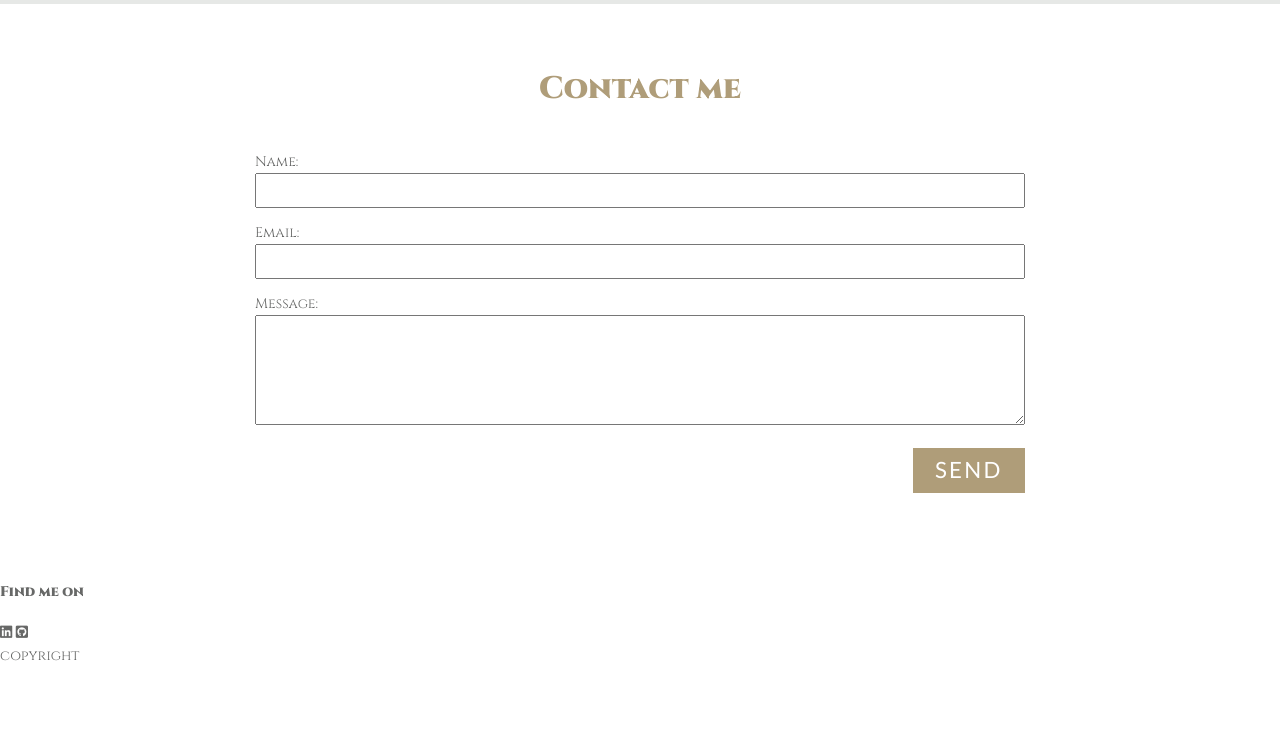
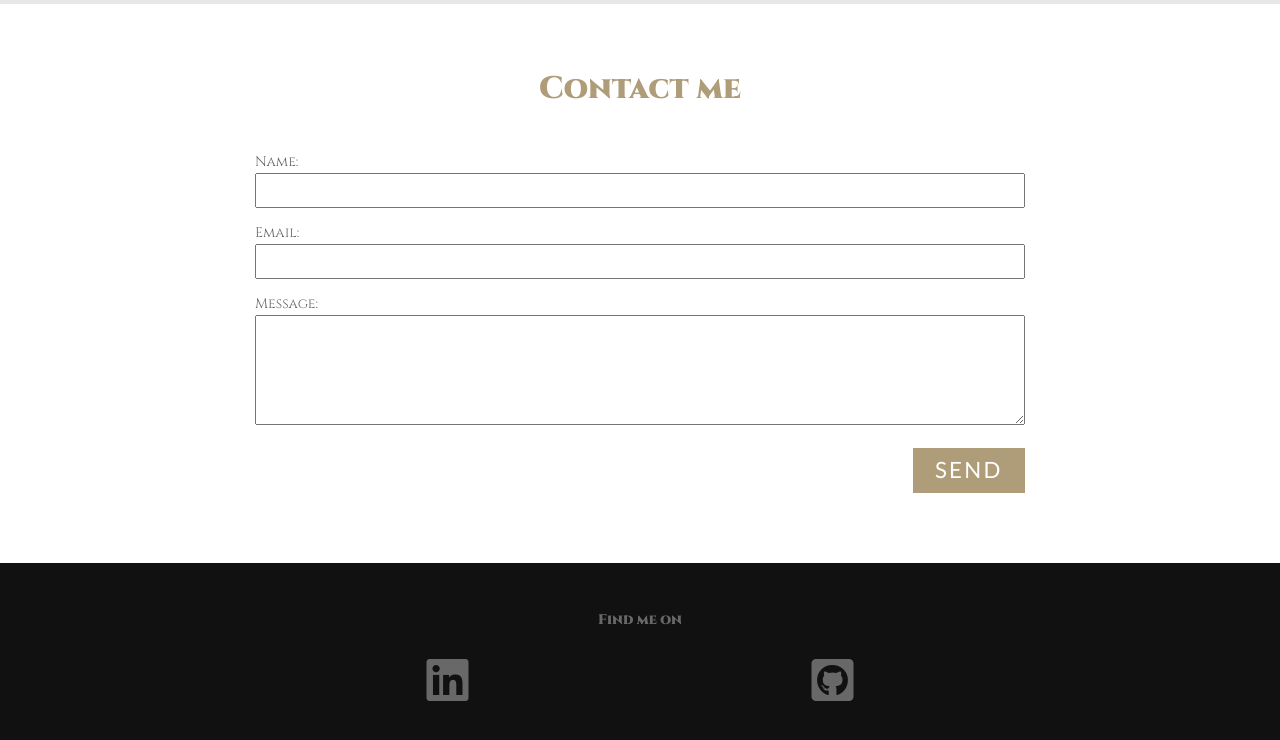
Before and after one commit to PSDvlpr/Portfolio, a website: page index.html in a window 1280 px wide. Shown: the part 3375-4115 px from the top of the page. Before the commit the page ends 4056 px from the top, so only its background shows below. Drawn offline with Linux system fonts and the light colour scheme.

Commit message:
Add Footer stylings

```diff
--- a/index.html
+++ b/index.html
@@ -129,13 +129,14 @@
         </div>
     </section>
 
-    <footer>
-        <h4>Find me on</h4>
-        <div class="icons">
-            <i class="icon fab fa-linkedin"></i>
-            <i class="icon fab fa-github-square"></i>
+    <footer class="footer">
+        <div class="container">
+            <h4>Find me on</h4>
+            <div class="icons">
+                <i class="icon fab fa-linkedin"></i>
+                <i class="icon fab fa-github-square"></i>
+            </div>
         </div>
-        <p class="copyright">copyright</p>
     </footer>
 </body>
 </html>
--- a/scss/partials/_all.scss
+++ b/scss/partials/_all.scss
@@ -4,3 +4,4 @@
 @import 'about';
 @import 'portfolio';
 @import 'contact';
+@import 'footer';
--- /dev/null
+++ b/scss/partials/_footer.scss
@@ -0,0 +1,15 @@
+.footer {
+    padding: 2em 0;
+    background: $black;
+    text-align: center;
+}
+
+.icons {
+    display: flex;
+    justify-content: space-around;
+    margin: 1.75em auto 2em;
+}
+
+.icon {
+    font-size: 3rem;
+}
```
Also changed, not shown: css/style.css, 1 other file.
